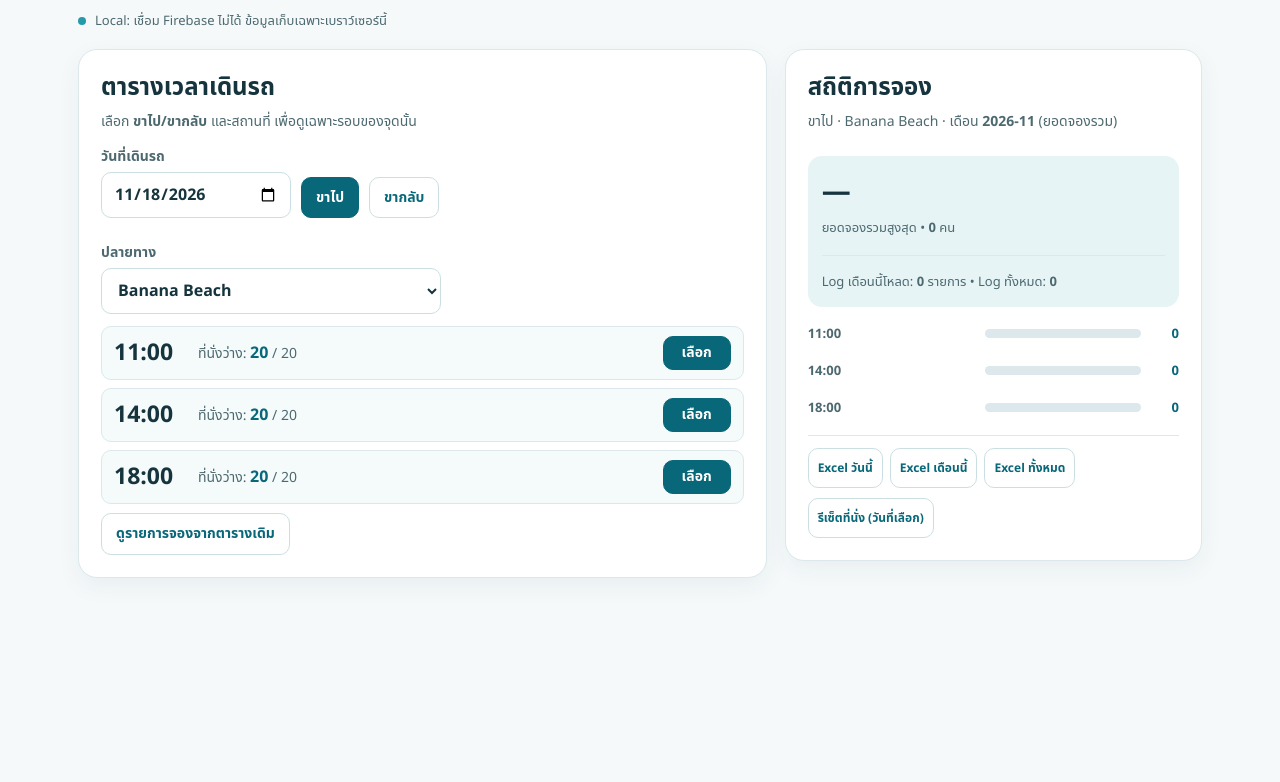
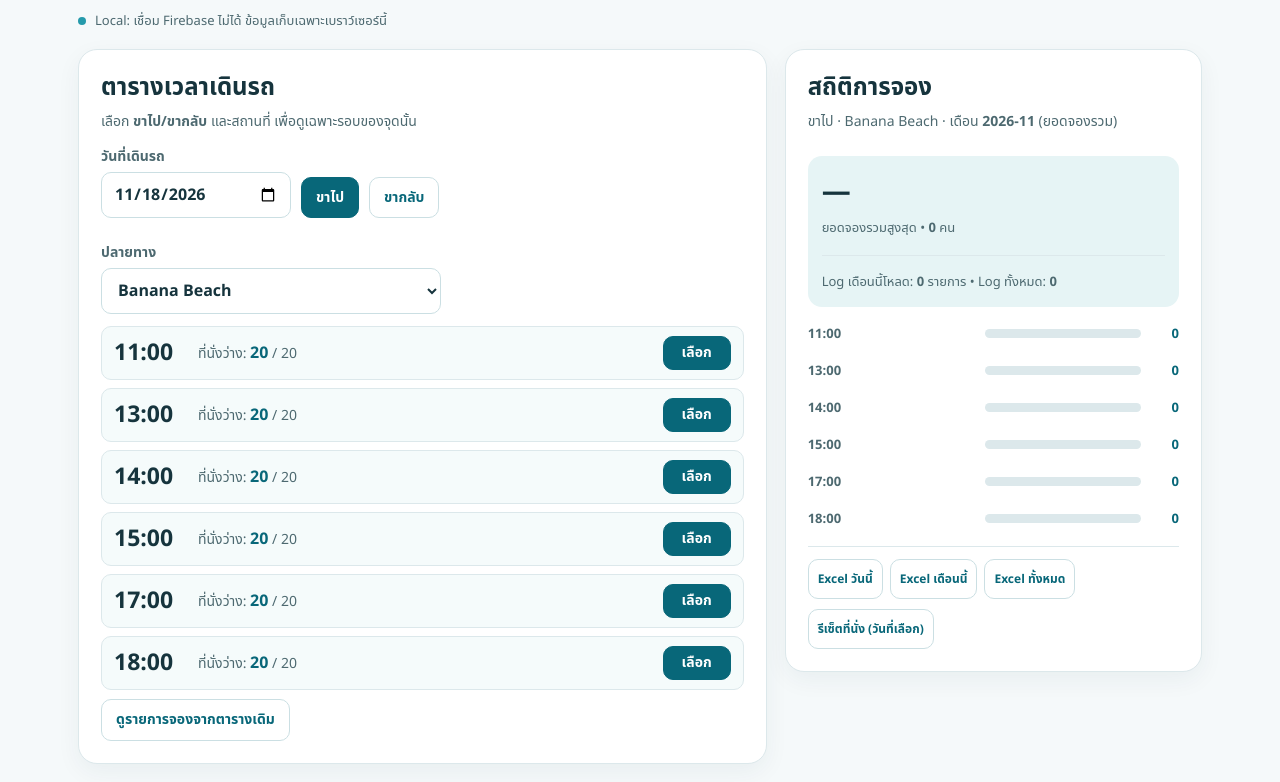
Before and after one commit to gamepoola/shuttle_bus, a plain HTML site: page index.html in a window 1280 px wide. Shown: the part 112-894 px from the top of the page. Before the commit the page ends 800 px from the top, so only its background shows below. Drawn offline with Linux system fonts and the light colour scheme.

Commit message:
Add files via upload

```diff
--- a/index.html
+++ b/index.html
@@ -252,14 +252,17 @@
     }
   };
 
-  // Each route and direction has its own seat pool. The Boat Avenue
-  // and Le Phang Beach stops share seats on the same vehicle.
+  // Existing trips are retained; additional trips from the Radisson Shuttle
+  // Service notice (18 Nov 2026) are merged into the same route schedules.
+  // Each route and direction has its own seat pool. Boat Avenue and
+  // Le Phang Beach continue to share seats on the same vehicle.
+  // Banana Beach 11:00 outbound has NO corresponding 11:30 return.
   var ROUTES = {
     banana: {
       label: 'Banana Beach',
       stops: [{ key: 'BANANA', name: 'Banana Beach', returnOffset: 0 }],
-      out: ['11:00', '14:00', '18:00'],
-      back: ['14:30', '18:30']
+      out: ['11:00', '13:00', '14:00', '15:00', '17:00', '18:00'],
+      back: ['13:30', '14:30', '15:30', '17:30', '18:30']
     },
     layan: {
       label: 'Layan Beach',
@@ -273,8 +276,8 @@
         { key: 'BOAT', name: 'Boat Avenue', returnOffset: 0 },
         { key: 'LEPHANG', name: 'Le Phang Beach', returnOffset: 15 }
       ],
-      out: ['12:00', '15:00', '17:00'],
-      back: ['12:30', '15:30', '17:30']
+      out: ['10:00', '12:00', '14:00', '15:00', '16:00', '17:00', '18:00'],
+      back: ['10:30', '12:30', '14:30', '15:30', '16:30', '17:30', '18:30']
     }
   };
   var STOPS = new Map();
```
Also changed, not shown: README-UPDATE.txt (added).
